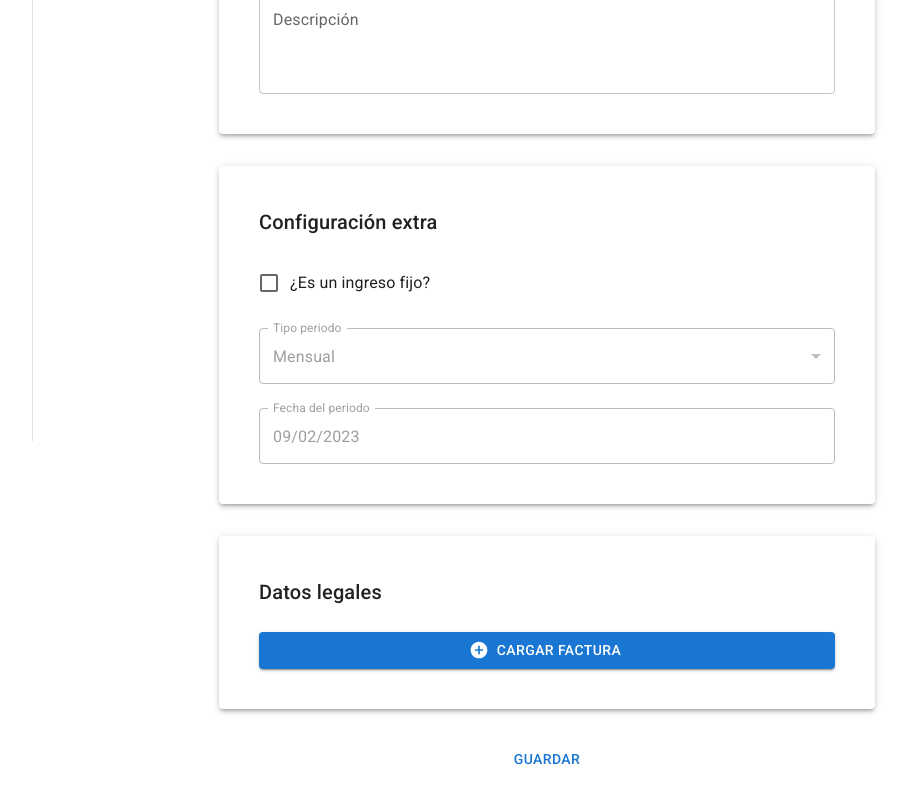
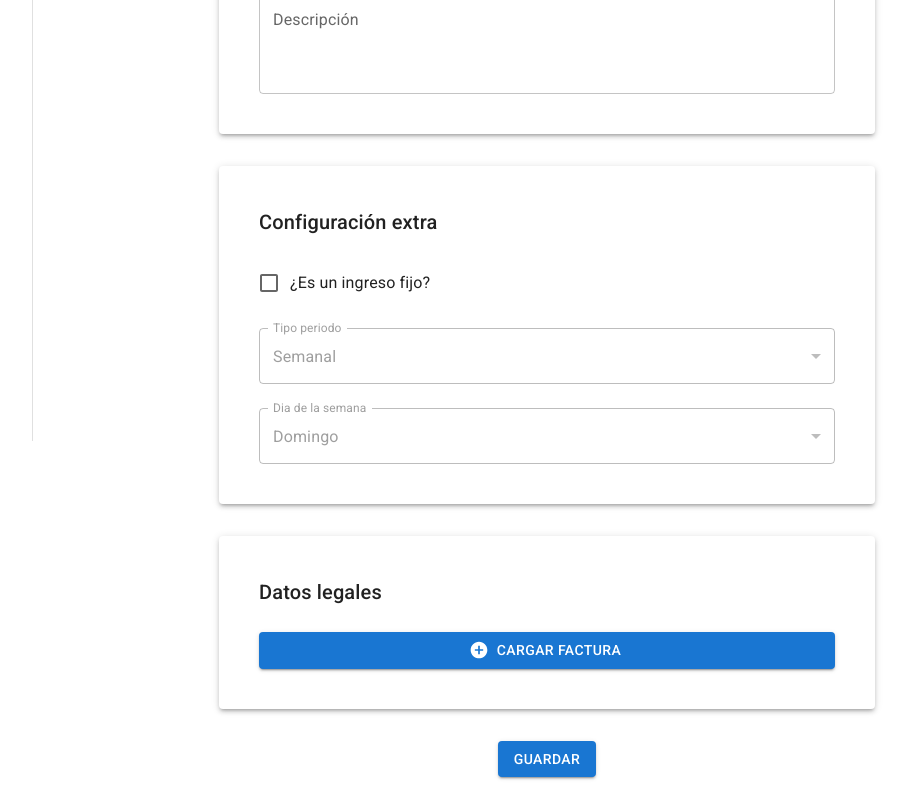
Before and after one commit to EchinFer/MoochFinanzas, a React (Create React App) app: page /incomes in a window 1280 px wide. Shown: the part 359-1159 px from the top of the page, without its empty margins (218-1126 px from the left). Built offline with nearby package versions, Linux system fonts and the light colour scheme.

Commit message:
Se termino el formulario de ingresos

```diff
--- /dev/null
+++ b/src/components/NumberFormat.jsx
@@ -0,0 +1,26 @@
+import React from 'react'
+import { NumericFormat } from "react-number-format";
+import { currency } from '../config';
+
+export const NumberFormat = React.forwardRef(function NumberFormatCustom(props, ref) {
+    const { onChange, ...other } = props;
+
+    return (
+        <NumericFormat
+            {...other}
+            getInputRef={ref}
+            onValueChange={(values) => {
+                onChange({
+                    target: {
+                        name: props.name,
+                        value: values.value,
+                    },
+                });
+            }}
+        // thousandSeparator ={currency.thousandSeparator}
+        // decimalScale={currency.decimalScale}
+        // decimalSeparator={currency.decimalSeparator}
+        // valueIsNumericString
+        />
+    );
+});
--- a/src/components/UI/Form/CustomDatePicker.jsx
+++ b/src/components/UI/Form/CustomDatePicker.jsx
@@ -31,7 +31,8 @@ export const CustomDatePicker = ({ label, dependField = { dpnFieldName: '', cFie
                 label={label}
                 openTo={props.openTo ?? "year"}
                 inputFormat={props.inputFormat ?? dateFormat.simple}
-                views={props.views ?? ['year', 'month', 'day']}
+                //views={props.views ?? ['year', 'month', 'day']}
+                views={['year', 'month', 'day']}
                 renderInput={(params) => <TextField {...params} helperText={params?.inputProps?.placeholder} />}
                 {...field}
                 {...props}
--- /dev/null
+++ b/src/components/UI/Form/HideFieldFormik.jsx
@@ -0,0 +1,15 @@
+import { useFormikContext } from "formik"
+
+
+export const HideFieldFormik = ({ children, validation }) => {
+    const { values } = useFormikContext();
+
+    return <>
+        {
+            validation(values)
+                ? children
+                : null
+        }
+
+    </>
+}
--- a/src/constantesDb.js
+++ b/src/constantesDb.js
@@ -1,6 +1,47 @@
+import moment from "moment";
+import { dateFormat } from "./config";
+import * as Yup from 'yup';
+import { MAX_LIMIT_DAYS_MONTH } from "./constants";
+
+//COMUN
 export const tiposPeriodo = [
     "Semanal",
     "Quincenal",
     "Mensual",
     "Anual"
 ];
+export const nombreDias = [
+    "Domingo",
+    "Lunes",
+    "Martes",
+    "Miercoles",
+    "Jueves",
+    "Viernes",
+    "Sabado",
+];
+
+
+//INGRESO
+export const ingresosValoresIniciales =
+{
+    nombre: '', monto: "", descripcion: "", esIngresoFijo: false, tipoPeriodo: "Semanal",
+    fechaAnual: moment(new Date(), dateFormat.simple), diaSemana: "Domingo", diaMes: 1, facturaLegal: undefined
+};
+
+
+export const schemaIngresos = Yup.object({
+    nombre: Yup.string()
+        .max(15, 'Debe tener 15 caracteres o menos')
+        .required('Required'),
+    monto: Yup.number()
+        .max(9999999999, 'El valor super el limite de 9999999999')
+        .required('Required'),
+    descripcion: Yup.string(),
+    esIngresoFijo: Yup.boolean(),
+    tipoPeriodo: Yup.string(),
+    fechaAnual: Yup.string(),
+    diaSemana: Yup.string(),
+    diaMes: Yup.number()
+    .max(MAX_LIMIT_DAYS_MONTH, `El valor super el limite de ${MAX_LIMIT_DAYS_MONTH}`),
+    facturaLegal: Yup.string(),
+})
--- a/src/constants.js
+++ b/src/constants.js
@@ -0,0 +1 @@
+export const MAX_LIMIT_DAYS_MONTH = 31;
--- a/src/finances/components/FormIncomes.jsx
+++ b/src/finances/components/FormIncomes.jsx
@@ -1,19 +1,18 @@
-import { Button, InputAdornment, MenuItem, Paper, styled, TextField } from '@mui/material'
+import { Button, InputAdornment, MenuItem, Paper, styled } from '@mui/material'
 import Grid from '@mui/material/Unstable_Grid2/Grid2'
 import { Stack } from '@mui/system'
-import moment from 'moment/moment'
-import React, { useState } from 'react'
 import { MainTitle } from '../../components/UI/MainTitle'
-import { currency, dateFormat } from '../../config'
-import { Form, Formik, useFormikContext } from 'formik'
+import { currency } from '../../config'
+import { Form, Formik } from 'formik'
 import { CustomTextField } from '../../components/UI/Form/CustomTextField'
 import { CustomCheckBox } from '../../components/UI/Form/CustomCheckBox'
-import { tiposPeriodo } from '../../constantesDb'
+import { ingresosValoresIniciales, nombreDias, schemaIngresos, tiposPeriodo } from '../../constantesDb'
 import { CustomDatePicker } from '../../components/UI/Form/CustomDatePicker'
 import { CustomFileField } from '../../components/UI/Form/CustomFileField'
 import { NumberCurrencyFormat } from '../../components/NumberCurrencyFormat'
-import { useEffect } from 'react'
-import { FormContext } from '../../components/UI/Form/FormContext'
+import { HideFieldFormik } from '../../components/UI/Form/HideFieldFormik'
+import { NumberFormat } from '../../components/NumberFormat'
+import { MAX_LIMIT_DAYS_MONTH } from '../../constants'
 
 
 
@@ -30,12 +29,19 @@ export const FormIncomes = () => {
         value: item
     }));
 
+    const validationPeriodoSemanal = ({ tipoPeriodo }) => (tipoPeriodo == "Semanal");
+    const validationPeriodoDia = ({ tipoPeriodo }) => (tipoPeriodo == "Quincenal" || tipoPeriodo == "Mensual");
+    const validationPeriodoAnual = ({ tipoPeriodo }) => (tipoPeriodo == "Anual");
+
+    const validationDiaDelMes = ({ floatValue }) => (floatValue <= MAX_LIMIT_DAYS_MONTH);
+
     return (
         <Grid
             xs={8}
         >
             <Formik
-                initialValues={{ nombre: '', monto: "", descripcion: "", esIngresoFijo: false, tipoPeriodo: "Mensual", fechaTipoPeriodo: moment(new Date(), dateFormat.simple), facturaLegal: undefined }}
+                initialValues={ingresosValoresIniciales}
+                validationSchema={schemaIngresos}
                 onSubmit={(values, { setSubmitting }) => {
                     setTimeout(() => {
                         alert(JSON.stringify(values, null, 2));
@@ -115,16 +121,60 @@ export const FormIncomes = () => {
 
                                 </CustomTextField>
 
+                                <HideFieldFormik validation={validationPeriodoAnual}>
+                                    <CustomDatePicker
+                                        name="fechaAnual"
+                                        label="Fecha anual"
+                                        views={['month', 'day']}
+                                        dependField={{
+                                            dpnFieldName: 'esIngresoFijo',
+                                            cFieldName: 'fechaAnual',
+                                            validation: (cv, dv, act) => act(!dv)
+                                        }}
+                                    />
+                                </HideFieldFormik>
 
-                                <CustomDatePicker
-                                    name="fechaTipoPeriodo"
-                                    label="Fecha del periodo"
-                                    dependField={{
-                                        dpnFieldName: 'esIngresoFijo',
-                                        cFieldName: 'tipoPeriodo',
-                                        validation: (cv, dv, act) => act(!dv)
-                                    }}
-                                />
+                                <HideFieldFormik validation={validationPeriodoSemanal}>
+                                    <CustomTextField
+                                        select
+                                        name="diaSemana"
+                                        label="Dia de la semana"
+                                        dependField={{
+                                            dpnFieldName: 'esIngresoFijo',
+                                            cFieldName: 'diaSemana',
+                                            validation: (cv, dv, act) => act(!dv)
+                                        }}
+
+                                    >
+
+                                        {nombreDias.map((option) => (
+                                            <MenuItem key={option} value={option}>
+                                                {option}
+                                            </MenuItem>
+                                        ))}
+
+                                    </CustomTextField>
+                                </HideFieldFormik>
+
+                                <HideFieldFormik validation={validationPeriodoDia}>
+                                    <CustomTextField
+                                        name='diaMes'
+                                        label="Dia del mes"
+                                        InputProps={{
+                                            inputComponent: NumberFormat,
+                                            inputProps: {
+                                                isAllowed: validationDiaDelMes
+                                            }
+                                        }}
+                                        dependField={{
+                                            dpnFieldName: 'esIngresoFijo',
+                                            cFieldName: 'diaMes',
+                                            validation: (cv, dv, act) => act(!dv)
+                                        }}
+
+                                    />
+                                </HideFieldFormik>
+
 
                             </Stack>
 
@@ -145,8 +195,11 @@ export const FormIncomes = () => {
 
                         </CustomPaper>
 
-                        <Stack>
-                            <Button type='submit'>Guardar</Button>
+                        <Stack
+                            justifyContent="center"
+                            alignItems="center"
+                        >
+                            <Button type='submit' variant='contained'>Guardar</Button>
                         </Stack>
                     </Stack>
                 </Form>
--- /dev/null
+++ b/src/finances/pages/Expenses.jsx
@@ -0,0 +1,13 @@
+import { TextField } from '@mui/material'
+import { useState } from 'react'
+import { MainGridContainer } from '../../components/UI/MainGridContainer'
+import { FormIncomes } from '../components/FormIncomes'
+
+export const Expenses = () => {
+
+    return (
+        <MainGridContainer>
+            <FormIncomes />
+        </MainGridContainer>
+    )
+}
--- a/src/home/layout/ActionsBlock.jsx
+++ b/src/home/layout/ActionsBlock.jsx
@@ -2,6 +2,7 @@ import { AddCircleOutline, PlusOne } from '@mui/icons-material'
 import { Button, Typography } from '@mui/material'
 import Grid from '@mui/material/Unstable_Grid2/Grid2'
 import React from 'react'
+import { Link } from 'react-router-dom'
 import { MainTitle } from '../../components/UI/MainTitle'
 
 export const ActionsBlock = () => {
@@ -16,10 +17,10 @@ export const ActionsBlock = () => {
                 <MainTitle>Acciones rápidas</MainTitle>
             </Grid>
             <Grid xs={3}>
-                <Button variant='contained' size='large' startIcon={<AddCircleOutline />}>AGREGAR INGRESO</Button>
+                <Button component={Link} to='/incomes' variant='contained' size='large'  startIcon={<AddCircleOutline />}>AGREGAR INGRESO</Button>
             </Grid>
             <Grid xs={3}>
-                <Button variant='contained' size='large' startIcon={<AddCircleOutline />}>AGREGAR GASTO</Button>
+                <Button component={Link} to='/expenses' variant='contained' size='large' startIcon={<AddCircleOutline />}>AGREGAR GASTO</Button>
             </Grid>
 
             <Grid xs={3}>
--- a/src/router/AppRouter.js
+++ b/src/router/AppRouter.js
@@ -1,5 +1,6 @@
 import React from 'react'
 import { createBrowserRouter} from 'react-router-dom';
+import { Expenses } from '../finances/pages/Expenses';
 import { Incomes } from '../finances/pages/Incomes';
 import { HomePage } from '../home/pages/HomePage';
 
@@ -21,6 +22,10 @@ export const router = () => {
                 path: "/incomes",
                 element: <Incomes />,
             },
+            {
+                path: "/expenses",
+                element: <Expenses />,
+            },
         ],
     };
     const router = createBrowserRouter([MainRoutes]);
```
Also changed, not shown: src/finances/components/FormExpenses.jsx (added).
